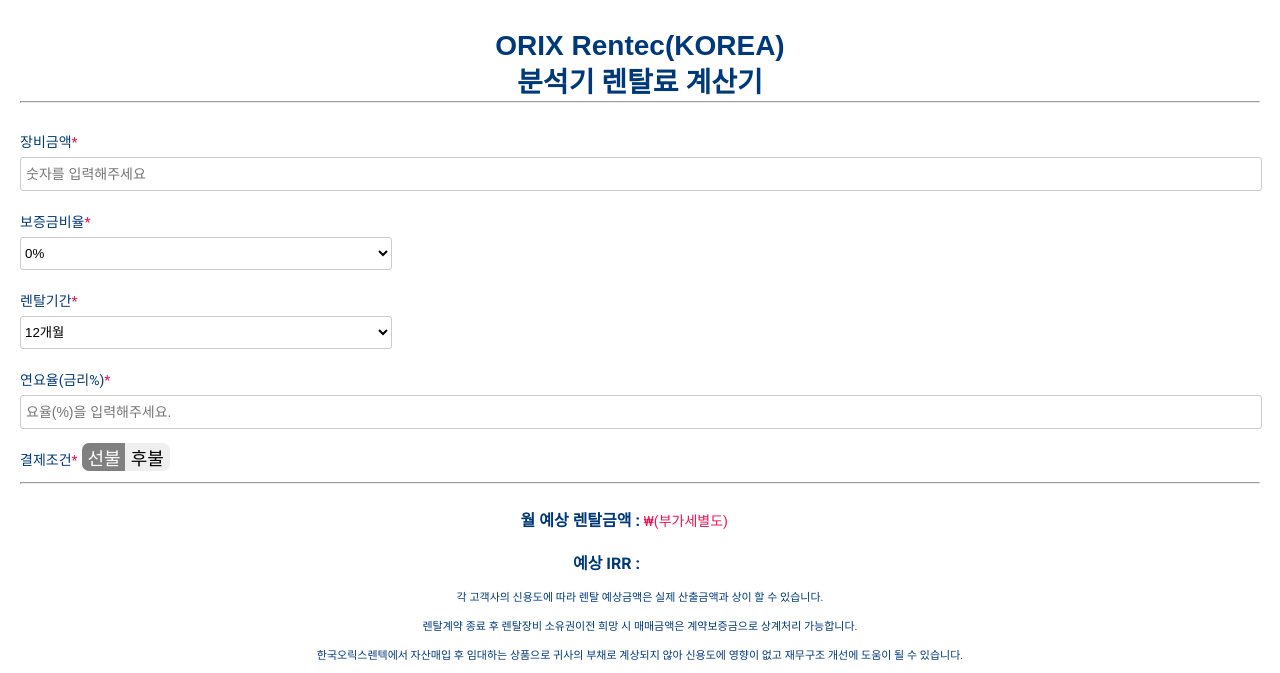
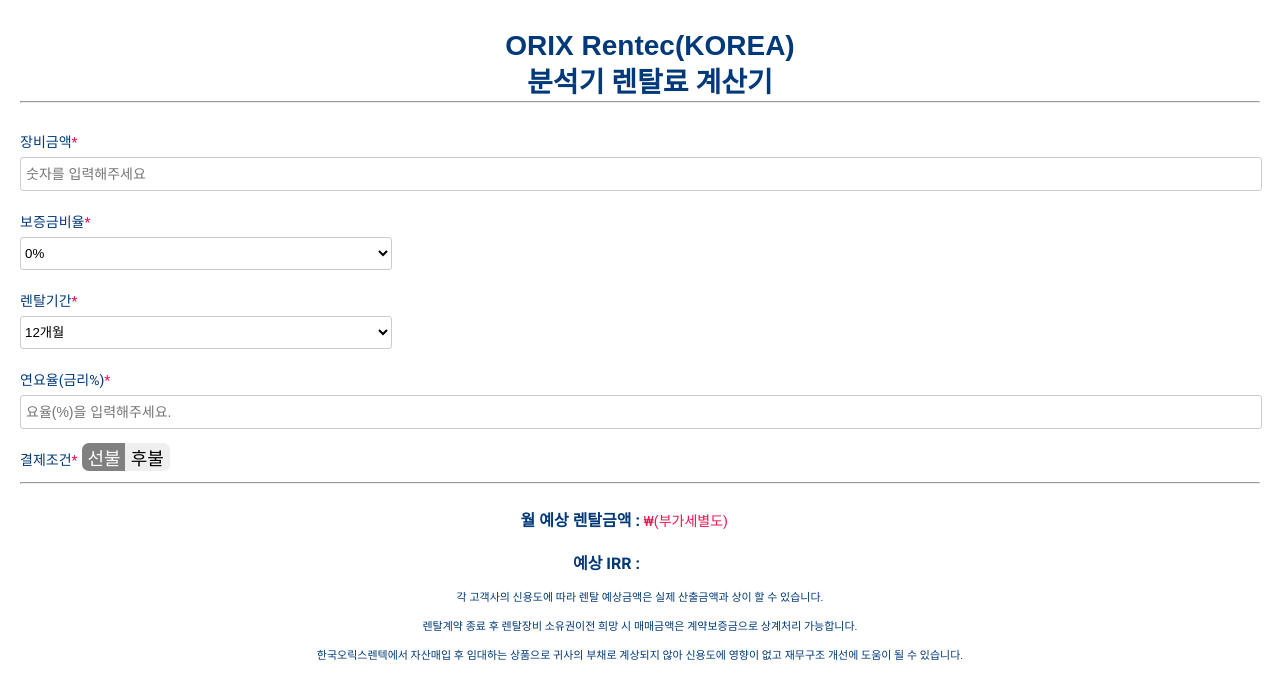
Before and after one commit to kakaeve/help_test, a plain HTML site: page index.html in a window 1280 px wide. Shown: the top 673 px of the page. Drawn offline with Linux system fonts and the light colour scheme.

Commit message:
21.10.17 타이틀 위치조정

```diff
--- a/irr_calc.css
+++ b/irr_calc.css
@@ -43,7 +43,7 @@
 
 /*커스텀 시작*/
 :root{
-    --site-width:500px;
+    --site-width:100%;
     --site-height:100%;
 }
 
```
Also changed, not shown: index.html (+0 -42 lines).
